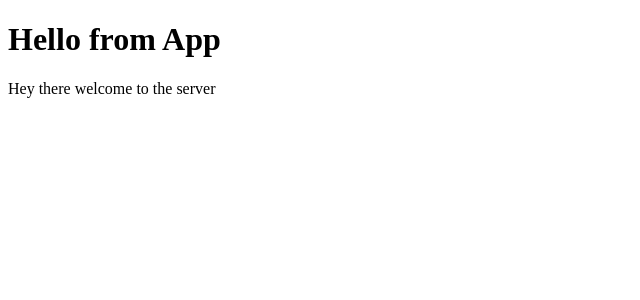
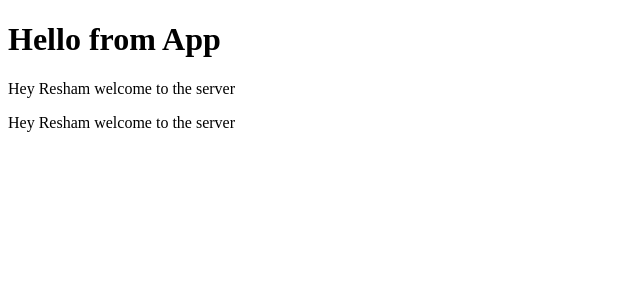
Before and after one commit to toshunigam/angular-learning, an Angular app in the folder angylearning/: page / in a window 1280 px wide. Shown: the top 300 px of the page, without its empty margins (0-640 px from the left). Built offline with nearby package versions, Linux system fonts and the light colour scheme.

Commit message:
did code example of nested component

```diff
--- a/angylearning/src/app/app.component.html
+++ b/angylearning/src/app/app.component.html
@@ -1,3 +1,3 @@
 <h1>Hello from App</h1>
 
-<server-app></server-app>
+<app-servers></app-servers>
--- a/angylearning/src/app/app.module.ts
+++ b/angylearning/src/app/app.module.ts
@@ -3,11 +3,13 @@
 
 import { AppComponent } from './app.component';
 import { ServerComponent } from './server/server.component';
+import { ServersComponent } from './servers/servers.component';
 
 @NgModule({
   declarations: [
     AppComponent,
-    ServerComponent
+    ServerComponent,
+    ServersComponent
   ],
   imports: [
     BrowserModule
--- a/angylearning/src/app/server/server.component.html
+++ b/angylearning/src/app/server/server.component.html
@@ -1 +1 @@
-<p>Hey there welcome to the server</p>
+<p>Hey {{name}} welcome to the server</p>
--- a/angylearning/src/app/server/server.component.ts
+++ b/angylearning/src/app/server/server.component.ts
@@ -1,7 +1,7 @@
 import { Component } from "@angular/core";
 
 @Component({
-    selector:'server-app',
+    selector:'app-server',
     templateUrl:'./server.component.html'
 })
 export class ServerComponent{
--- /dev/null
+++ b/angylearning/src/app/servers/servers.component.html
@@ -0,0 +1,2 @@
+<app-server></app-server>
+<app-server></app-server>
--- /dev/null
+++ b/angylearning/src/app/servers/servers.component.ts
@@ -0,0 +1,15 @@
+import { Component, OnInit } from '@angular/core';
+
+@Component({
+  selector: 'app-servers',
+  templateUrl: './servers.component.html',
+  styleUrls: ['./servers.component.css']
+})
+export class ServersComponent implements OnInit {
+
+  constructor() { }
+
+  ngOnInit(): void {
+  }
+
+}
```
Also changed, not shown: angylearning/src/app/servers/servers.component.css (added), 1 other file (tests, documents, lock files or other folders).
